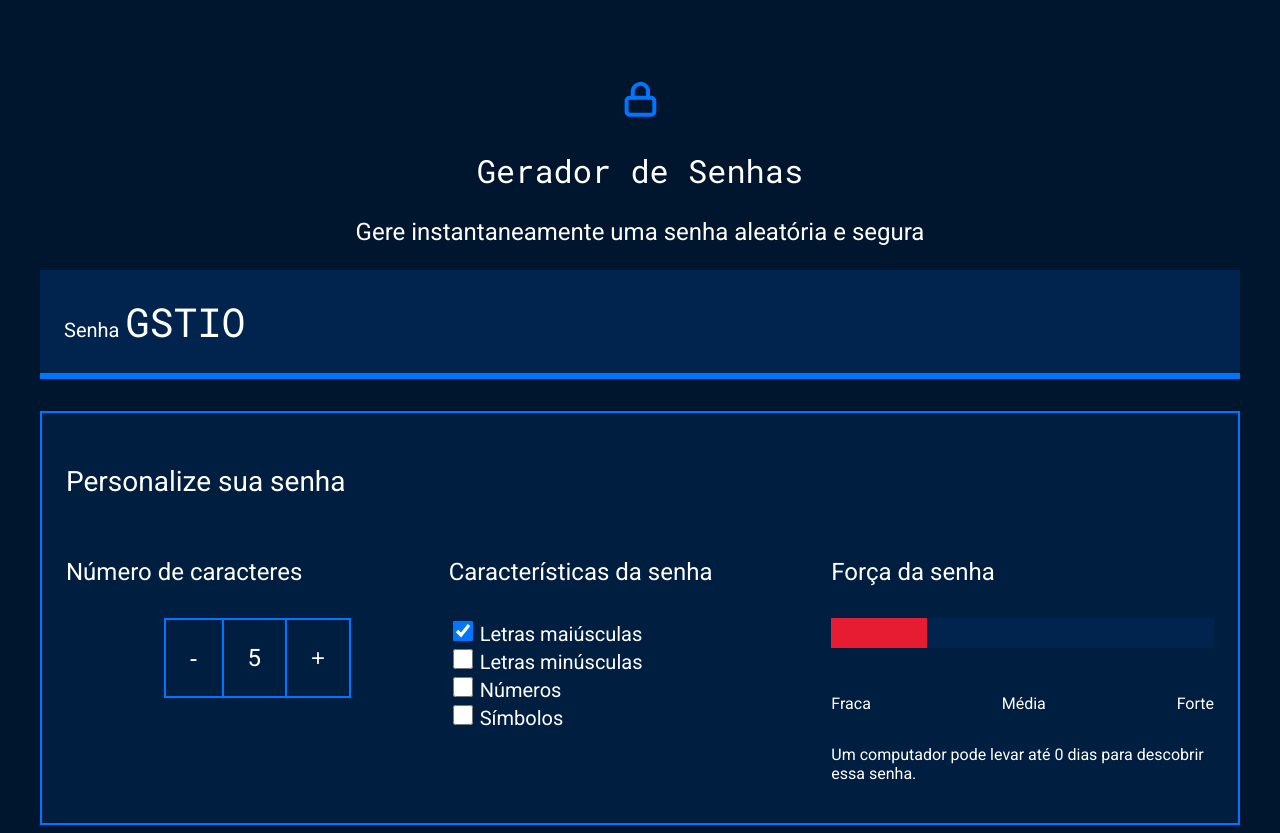
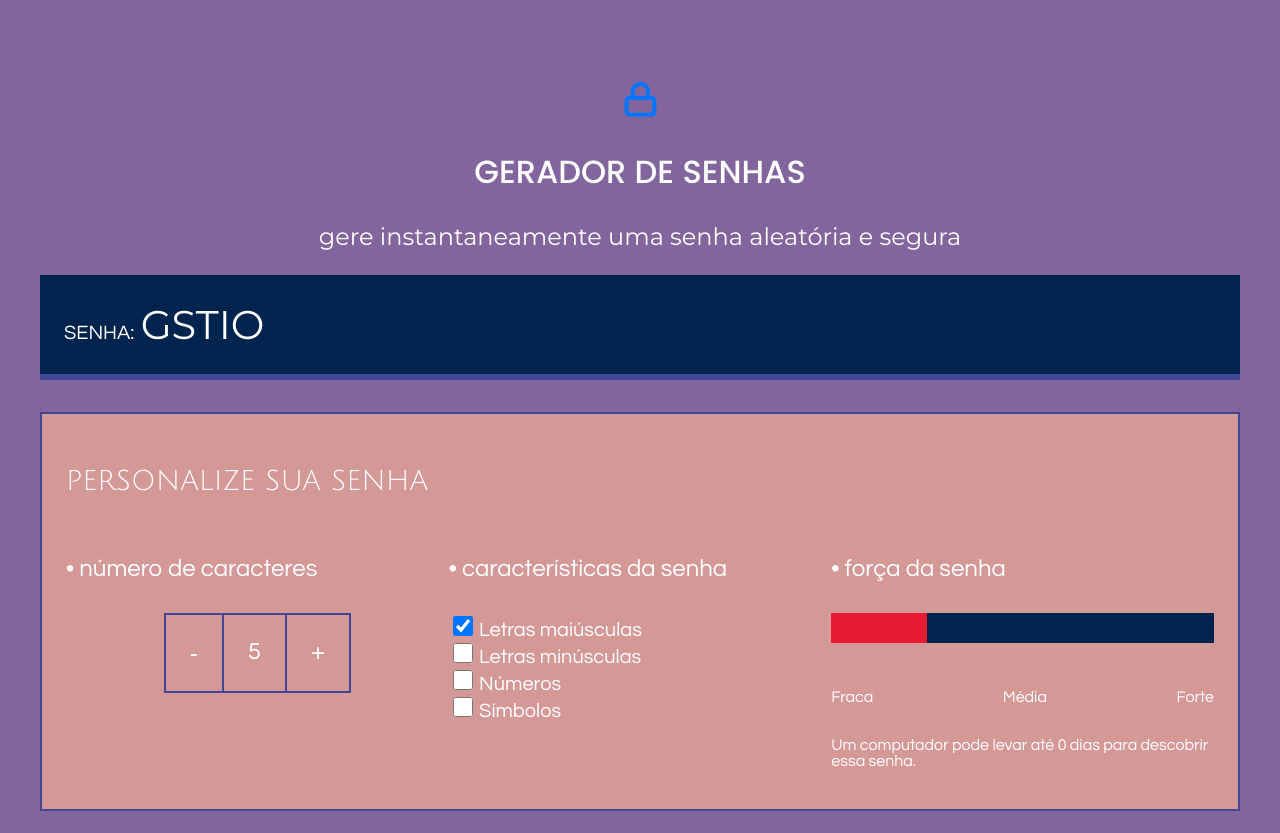
Before and after one commit to VitoriaLevoratto/geradorsenhasperso, a plain HTML site: page index.html in a window 1280 px wide. Drawn offline with Linux system fonts and the light colour scheme.

Commit message:
Add files via upload

```diff
--- a/index.html
+++ b/index.html
@@ -13,18 +13,18 @@
     <section class="conteudo">
         <div class="conteudo-titulo">
             <img src="unlock (1).svg" alt="cadeado fechado">
-            <h2 class="titulo-principal">Gerador de Senhas</h2>
-            <h3 class="titulo-secundario">Gere instantaneamente uma senha aleatória e segura</h3>
+            <h2 class="titulo-principal">GERADOR DE SENHAS</h2>
+            <h3 class="titulo-secundario">gere instantaneamente uma senha aleatória e segura</h3>
         </div>
         <div class="conteudo-senha">
-            <label for="senha">Senha</label>
+            <label for="senha">SENHA:  </label>
             <input name="senha" type="text" id="campo-senha" readonly>
         </div>
         <div class="parametro">
-            <h3 class="parametro-titulo">Personalize sua senha</h3>
+            <h3 class="parametro-titulo">PERSONALIZE SUA SENHA</h3>
             <div class="parametro-coluna__senha">
                 <div class="parametro-senha">
-                    <h4 class="parametro-senha__titulo">Número de caracteres</h4>
+                    <h4 class="parametro-senha__titulo">• número de caracteres</h4>
                     <div class="parametro-senha-botoes">
                         <button class="parametro-senha__botao">-</button>
                         <p class="parametro-senha__texto">12</p>
@@ -32,7 +32,7 @@
                     </div>
                 </div>
                 <div class="parametro-senha">
-                    <h4 class="parametro-senha__titulo">Características da senha</h4>
+                    <h4 class="parametro-senha__titulo">• características da senha</h4>
                     <div class="parametro-senha-checkbox">
                         <input name="maiusculo" type="checkbox" class="checkbox" checked>
                         <label for="maiusculo">Letras maiúsculas</label>
@@ -51,7 +51,7 @@
                     </div>
                 </div>
                 <div class="parametro-senha">
-                    <h4 class="parametro-senha__titulo">Força da senha</h4>
+                    <h4 class="parametro-senha__titulo">• força da senha</h4>
                     <div class="barra"></div>
                     <div class="forca"></div>
                     <div class="parametro-senha-textos">
--- a/style.css
+++ b/style.css
@@ -1,13 +1,16 @@
-@import url('https://fonts.googleapis.com/css2?family=Roboto&family=Roboto+Mono:ital,wght@0,100..700;1,100..700&display=swap');
+@import url('https://fonts.googleapis.com/css2?family=Julius+Sans+One&family=Montserrat:ital,wght@0,100..900;1,100..900&family=Poppins:ital,wght@0,100;0,200;0,300;0,400;0,500;0,600;0,700;0,800;0,900;1,100;1,200;1,300;1,400;1,500;1,600;1,700;1,800;1,900&family=Questrial&display=swap');
 
 :root{
     --branco: white;
-    --cor-de-fundo: #00162E;
+    --cor-de-fundo: #82659d;
     --fundo-senha: #00244D;
-    --fundo-texto: #001E40;
-    --borda: #0075FF;
-    --roboto: "Roboto", sans-serif;
-    --roboto-mono: "Roboto Mono", monospace;
+    --fundo-texto: #d49897;
+    --borda: #414795;
+    --poppins: "Poppins", sans-serif;
+    --julius-sans-one: "Julius Sans One", sans-serif;
+    --montserrat: "Montserrat", sans-serif;
+    --questrial: "Questrial", sans-serif;
+
 }
 
 *{
@@ -17,15 +20,17 @@
 body{
     color: var(--branco);
     background-color: var(--cor-de-fundo);
-    font-family: var(--roboto);
+    font-family: var(--questrial);
 }
 
 .titulo-principal{
-    font-family: var(--roboto-mono);
+    font-family: var(--poppins);
+    font-weight: 500;
     font-size: 32px;
 }
 
 .titulo-secundario{
+    font-family: var(--montserrat);
     font-size: 24px;
 }
 .conteudo-titulo{
@@ -43,7 +48,7 @@ body{
     background-color: var(--fundo-senha);
     border: none;
     color: var(--branco);
-    font-family: var(--roboto-mono);
+    font-family: var(--montserrat);
     font-size: 40px;
     width: 70%;
 }
@@ -65,7 +70,8 @@ body{
 }
 
 .parametro-titulo{
-    font-size: var(--roboto-mono);
+    font-family: var(--julius-sans-one);
+    font-style: inherit;
     font-size: 28px;
 }
 
```
